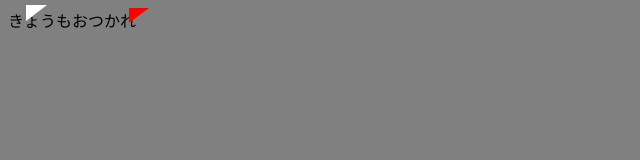
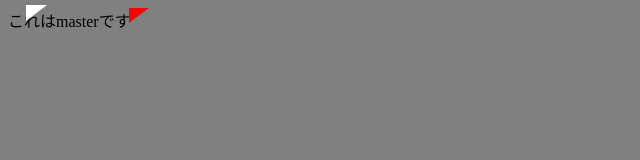
Before and after one commit to sassyxsi/CSSTest, a plain HTML site: page index.html in a window 1280 px wide. Shown: the full height of the page, 0-640 px from the left. Drawn offline with Linux system fonts and the light colour scheme.

Commit message:
master更新

```diff
--- a/index.html
+++ b/index.html
@@ -9,6 +9,6 @@
 </head>
 <body>
     <div class="balloon1"></div>
-    <div>きょうもおつかれ</div>
+    <div>これはmasterです</div>
 </body>
 </html>
```
